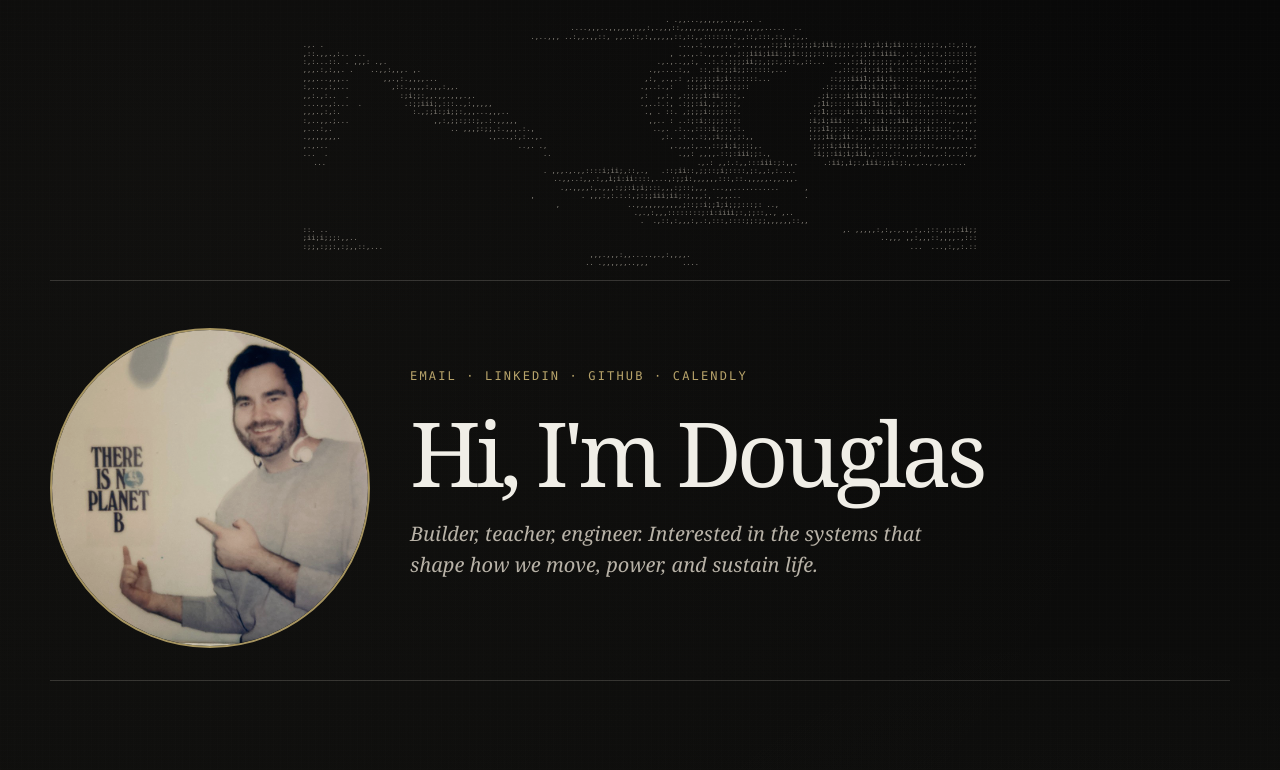
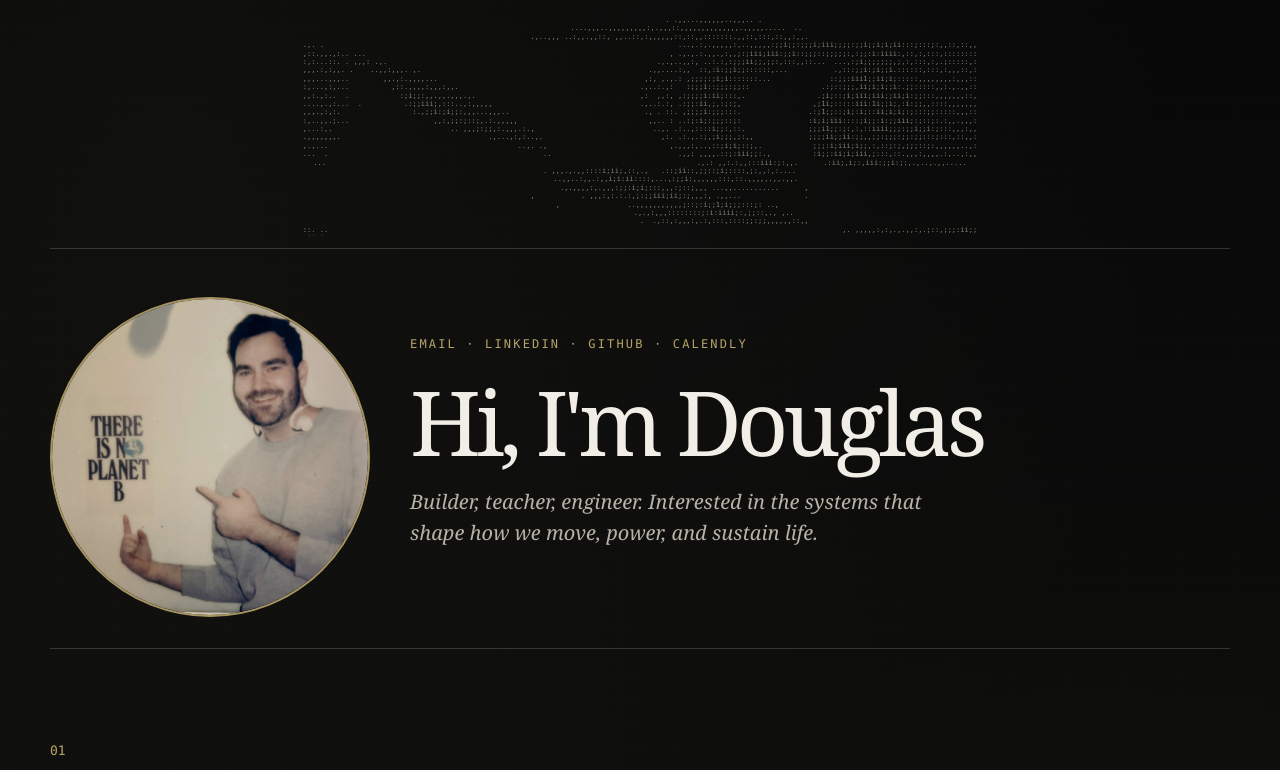
Before and after one commit to mckinlde/douglasmckinley.com, a plain HTML site: page index.html in a window 1280 px wide. Shown: the top 770 px of the page. Drawn offline with Linux system fonts and the light colour scheme.

```diff
--- a/index.html
+++ b/index.html
@@ -38,7 +38,7 @@
       font-size: clamp(3px, 0.55vw, 7px); line-height: 1.2;
       color: var(--muted); opacity: 0.7; margin: 0;
       white-space: pre; overflow: hidden;
-      text-align: center;
+      text-align: center; max-height: 220px;
     }
 
     /* Hero */
```
